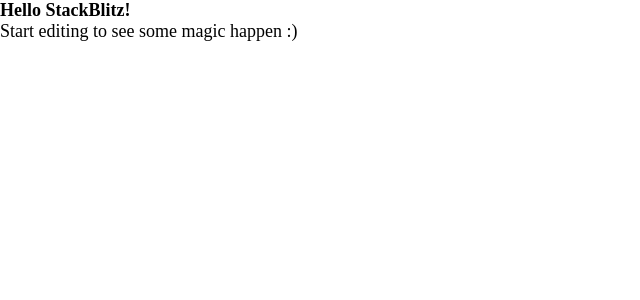
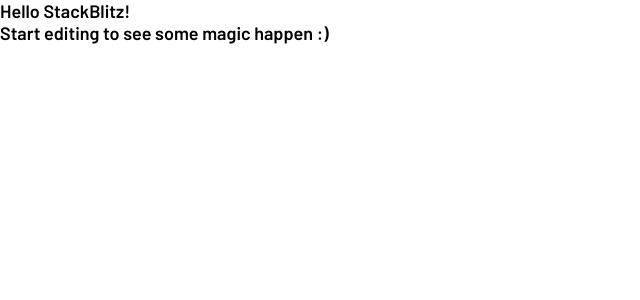
Before and after one commit to tonyykosseifyy/react-vgmysi, a React (Create React App) app: page / in a window 1280 px wide. Shown: the top 300 px of the page, without its empty margins (0-640 px from the left). Built offline with nearby package versions, Linux system fonts and the light colour scheme.

Commit message:
2 files modified

```diff
--- a/public/index.html
+++ b/public/index.html
@@ -1 +1,28 @@
-<div id="root"></div>
+<!DOCTYPE html>
+<html lang="en">
+
+<head>
+	<meta charset="utf-8">
+	<meta name="viewport" content="width=device-width, initial-scale=1, shrink-to-fit=no">
+	<meta name="theme-color" content="#000000">
+	<link rel="manifest" href="%PUBLIC_URL%/manifest.json">
+	<link rel="shortcut icon" href="%PUBLIC_URL%/favicon.ico">
+  <link rel="preconnect" href="https://fonts.gstatic.com">
+  <link rel="preconnect" href="https://fonts.googleapis.com">
+  <link rel="preconnect" href="https://fonts.gstatic.com" crossorigin>
+  <link href="https://fonts.googleapis.com/css2?family=Barlow:wght@600&display=swap" rel="stylesheet">
+  <link rel="preconnect" href="https://fonts.googleapis.com">
+<link rel="preconnect" href="https://fonts.gstatic.com" crossorigin>
+<link href="https://fonts.googleapis.com/css2?family=Barlow:wght@600&family=Fraunces:wght@700;900&display=swap" rel="stylesheet">
+	<title>React App</title>
+</head>
+
+<body>
+	<noscript>
+		You need to enable JavaScript to run this app.
+	</noscript>
+	<div id="root"></div>
+
+</body>
+
+</html>
--- a/src/styles/styles.css
+++ b/src/styles/styles.css
@@ -3,6 +3,8 @@
   padding: 0;
   margin:0;
   font-size: 18px;
+  font-family: 'Barlow', sans-serif;
+  /* font-family: 'Fraunces', serif; */
 }
 
 :root {
```
